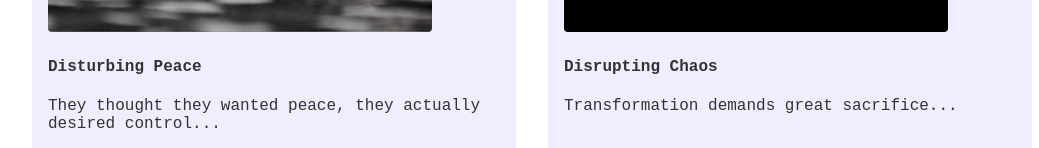
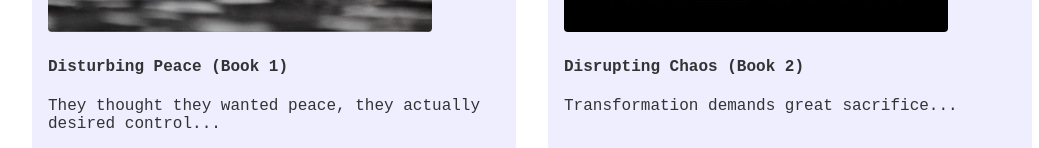
Before and after one commit to alwaysfiction/Always-Fiction, a plain HTML site: page index.html in a window 1280 px wide. Shown: the part 1300-1448 px from the top of the page, without its empty margins (108-1147 px from the left). Drawn offline with Linux system fonts and the light colour scheme.

Commit message:
Update index.html

```diff
--- a/index.html
+++ b/index.html
@@ -133,14 +133,14 @@
     <div class="books">
         <div class="book">
             <a href="https://www.lulu.com/shop/nicolle-caputa/disturbing-peace/paperback/product-yqp757.html?srsltid=AfmBOopHB0GknTUVNS8vnp8zgE9-BJhAJa7QhjPPYRukhlz-wXrh2jfV&page=1&pageSize=4"><img src="Disturbing_Peace_Cover.jpg"" alt="Book Cover"></a>
-            <h4>Disturbing Peace</h4>
+            <h4>Disturbing Peace (Book 1)</h4>
             <p>They thought they wanted peace, they actually desired control...</p>
 			<a href="https://www.lulu.com/shop/nicolle-caputa/disturbing-peace/paperback/product-yqp757.html?srsltid=AfmBOopHB0GknTUVNS8vnp8zgE9-BJhAJa7QhjPPYRukhlz-wXrh2jfV&page=1&pageSize=4" class="button">Paperback</a>
 			<a href="https://www.lulu.com/shop/nicolle-caputa/disturbing-peace/ebook/product-pw6wpk.html?q=&page=1&pageSize=4" class="button">eBook</a>
         </div>
         <div class="book">
             <a href="https://www.lulu.com/shop/nicolle-caputa/disrupting-chaos/paperback/product-y2pnm2.html?srsltid=AfmBOoqOSnNxgX18r3cNVDHE8dZDHT3QxfarjDhFbjlUT1u3cUgut5Xu&page=1&pageSize=4"><img src="Disrupting_Chaos_Cover.jpg"" alt="Book Cover"></a>
-            <h4>Disrupting Chaos</h4>
+            <h4>Disrupting Chaos (Book 2)</h4>
             <p>Transformation demands great sacrifice...</p><br>
 			<a href="https://www.lulu.com/shop/nicolle-caputa/disrupting-chaos/paperback/product-y2pnm2.html?srsltid=AfmBOoqOSnNxgX18r3cNVDHE8dZDHT3QxfarjDhFbjlUT1u3cUgut5Xu&page=1&pageSize=4" class="button">Paperback</a>
 			<a href="https://www.lulu.com/shop/nicolle-caputa/disrupting-chaos/ebook/product-nvwjm7w.html?q=&page=1&pageSize=4" class="button">eBook</a>
```
